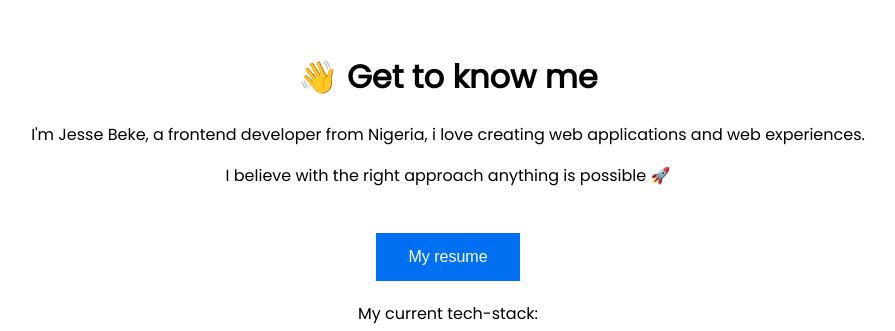
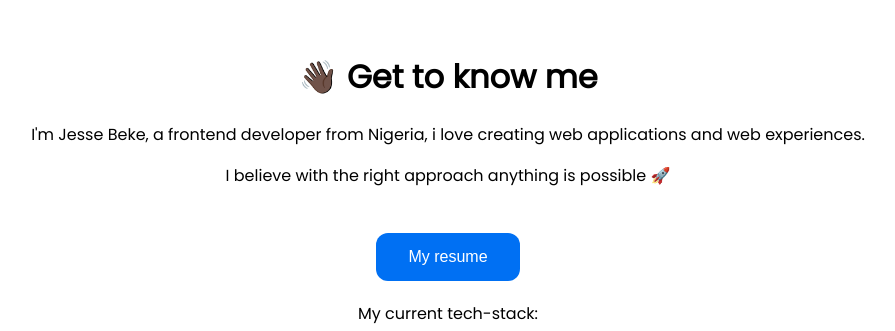
Before and after one commit to codejesse/portfoliov2, a Next.js app: page /about in a window 1280 px wide. Shown: the part 147-478 px from the top of the page, without its empty margins (192-1087 px from the left). Built offline with nearby package versions, Linux system fonts and the light colour scheme.

Commit message:
update commit

```diff
--- a/pages/about.js
+++ b/pages/about.js
@@ -9,7 +9,7 @@ const about = () => {
                 <title>About 👦🏾</title>
                 <link rel="icon" href="/jesseb.jpg" />
             </Head>
-            <h1>👋 Get to know me</h1>
+            <h1>👋🏿 Get to know me</h1>
             <p>I'm Jesse Beke, a frontend developer from Nigeria, i love creating web applications and web experiences.</p>
             <p>I believe with the right approach anything is possible 🚀</p>
             <br></br>
--- a/pages/index.js
+++ b/pages/index.js
@@ -36,7 +36,7 @@ export default function Home() {
         <link rel="icon" href="/jesseb.jpg" />
       </Head>
       <main className={styles.main}>
-        <img className={styles.image}  src="jessecart.png" />
+        <img className={styles.image}  src="jessecart.png" alt="man"/>
         <h1 className={styles.title}>
           {result}
           <a href="https://twitter.com/jessebeke">Jesse Beke</a>
--- a/styles/Home.module.css
+++ b/styles/Home.module.css
@@ -128,7 +128,7 @@
     flex-direction: column;
   }
   .title {
-    font-size: 1.5rem;
+    font-size: 1.3rem;
     text-align: center;
   }
   .image {
@@ -174,6 +174,10 @@
 
 .projects a{
   color: #0070f3;
+}
+
+.projects a:hover{
+  text-decoration: underline;
 }
 
 .projects img {
@@ -225,9 +229,15 @@
   font-size: 16px;
   margin: 4px 2px;
   cursor: pointer;
+  border-radius: 12px;
 }
 
 .about img:hover{
+  transform: scale(1.1);
+  cursor: pointer;
+}
+
+.about button:hover{
   transform: scale(1.1);
 }
 
```
